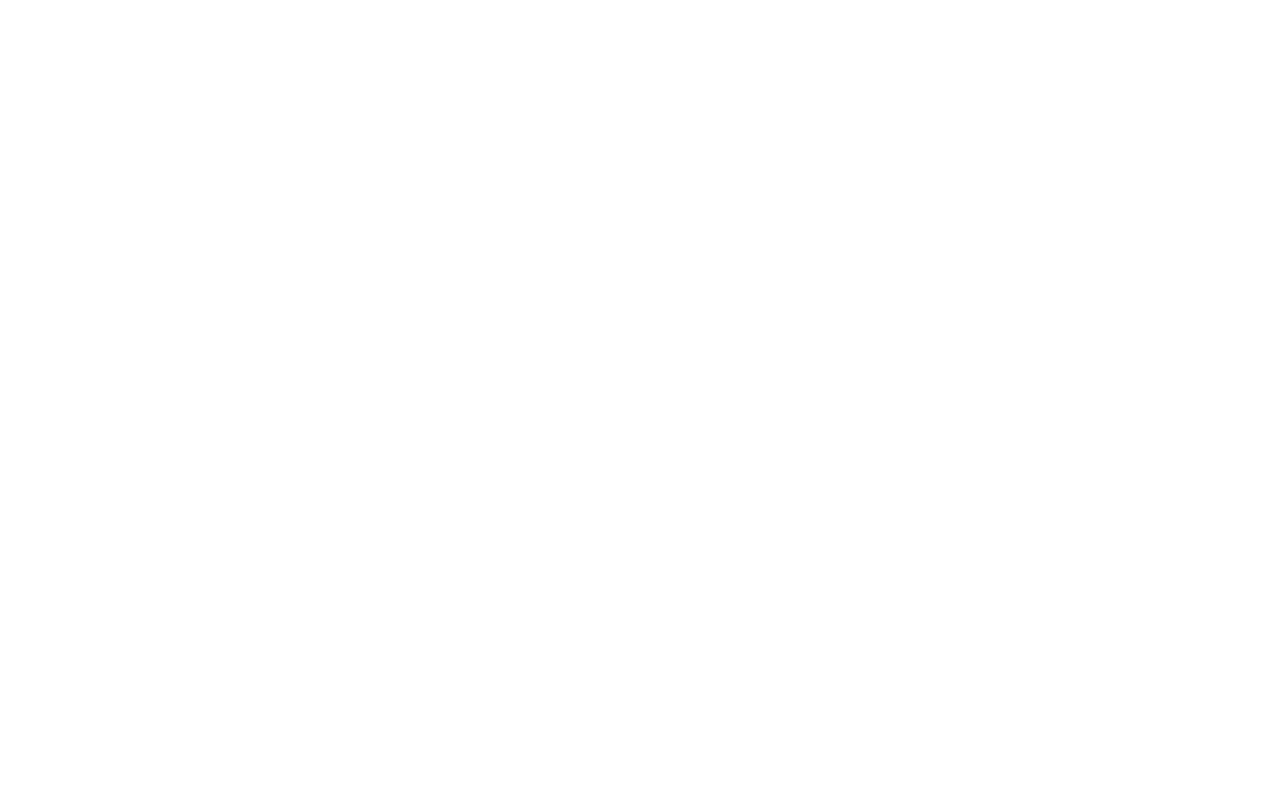
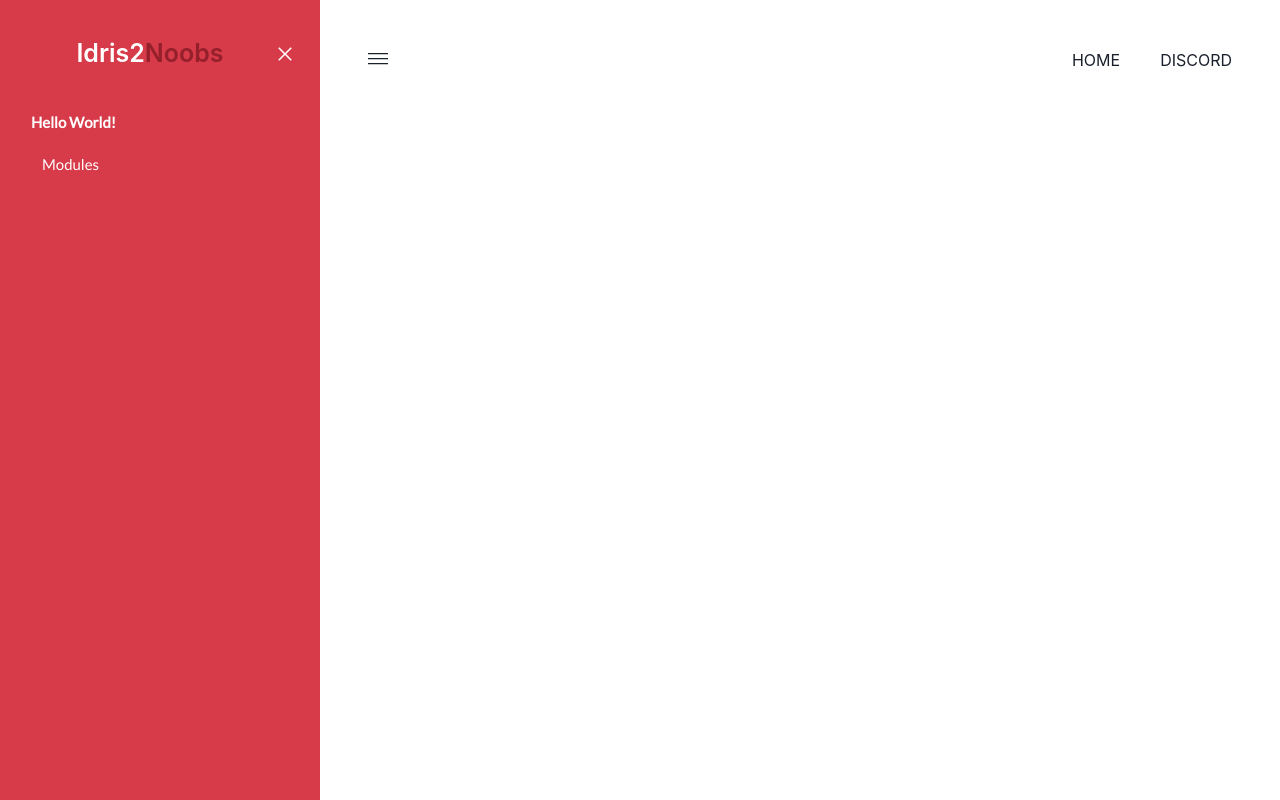
Before and after one commit to algebraic-dev/idris-4-noobs, a Next.js app: page / in a window 1280 px wide. Built offline with nearby package versions, Linux system fonts and the light colour scheme.

Commit message:
feat: started index page

```diff
--- a/components/ArticleTree.tsx
+++ b/components/ArticleTree.tsx
@@ -35,7 +35,7 @@
   fileTree: PostDir | PostFile
   depth: number
   url: string
-  selected: PostFile
+  selected?: PostFile
 }) => {
   switch (fileTree.type) {
     case 'Dir': {
@@ -99,7 +99,7 @@
   selected,
 }: {
   fileTree: (PostDir | PostFile)[]
-  selected: PostFile
+  selected?: PostFile
 }) => {
   return (
     <Accordion>
--- a/components/Sidebar.tsx
+++ b/components/Sidebar.tsx
@@ -8,7 +8,7 @@
   blackTheme: boolean
   onClick: () => void
   fileTree: (PostDir | PostFile)[]
-  selected: PostFile
+  selected?: PostFile
 }
 
 const Logo = () => (
--- a/pages/index.tsx
+++ b/pages/index.tsx
@@ -1,12 +1,45 @@
 import { readPosts } from '@lib/posts'
+import { Box } from '@chakra-ui/react'
+import Sidebar from '@components/Sidebar'
+import Menu from '@components/Menu'
+import { PostDir, PostFile } from '@lib/posts'
+import { useState } from 'react'
 
-const Post = () => {
-  return <div className="wrapper"></div>
+interface Props {
+  tree: (PostDir | PostFile)[]
+}
+
+const Index = ({ tree }: Props) => {
+  const [state, setState] = useState(true)
+
+  return (
+    <>
+      <Sidebar
+        enabled={state}
+        blackTheme={false}
+        onClick={() => setState(!state)}
+        fileTree={tree}
+      ></Sidebar>
+      <Box
+        marginLeft={['0rem', '0rem', state ? '20rem' : '0rem']}
+        transition="ease-in-out"
+        transitionDuration="700ms"
+        transitionTimingFunction="ease-in-out"
+      >
+        <Menu onClick={() => setState(!state)}></Menu>
+      </Box>
+    </>
+  )
 }
 
 export const getStaticProps = async () => {
   const posts = await readPosts('posts')
-  return { props: { source: '' } }
+
+  return {
+    props: {
+      tree: posts,
+    },
+  }
 }
 
-export default Post
+export default Index
```
